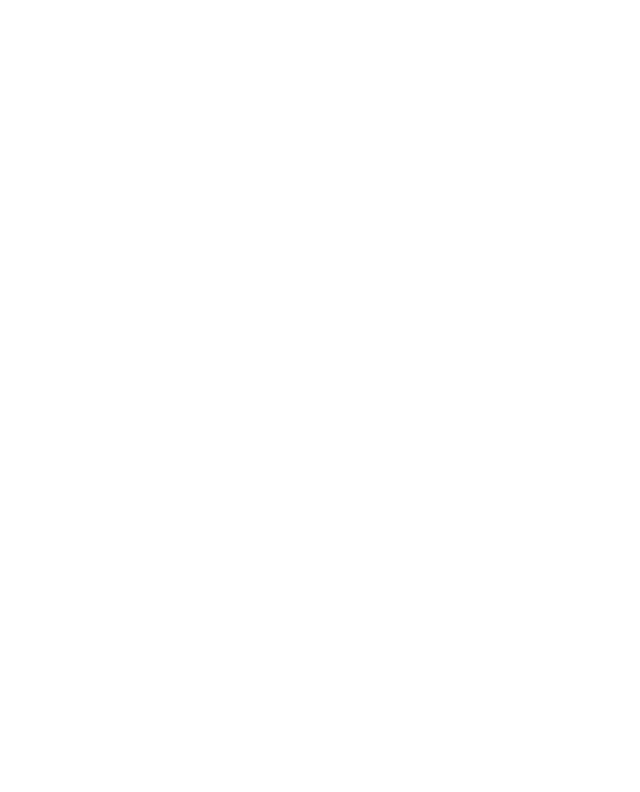
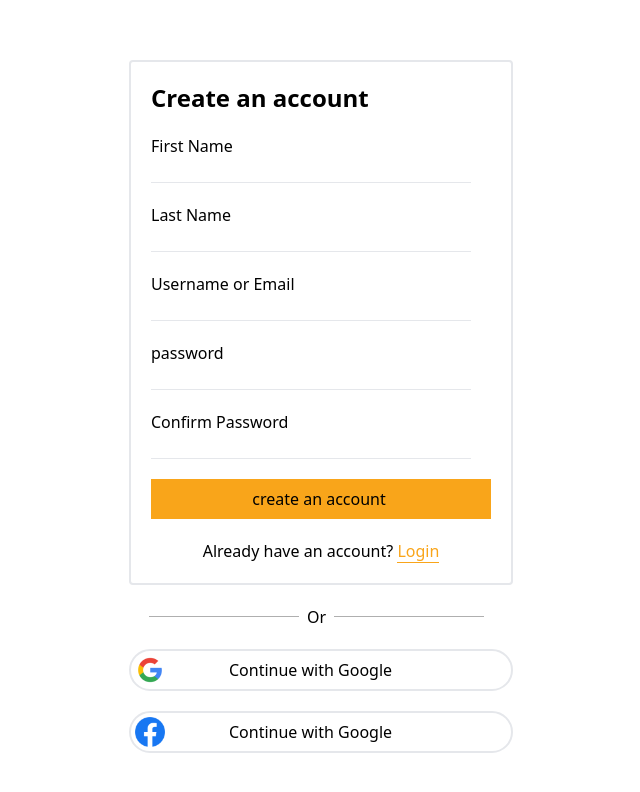
Before and after one commit to sixavengers/travel-agency-client, a React (Create React App) app: page / in a window 1280 px wide. Shown: the part 1594-2386 px from the top of the page, without its empty margins (319-959 px from the left). Before the commit the page ends 1600 px from the top, so only its background shows below. Built offline with nearby package versions, Linux system fonts and the light colour scheme.

Commit message:
register

```diff
--- a/src/App.tsx
+++ b/src/App.tsx
@@ -2,6 +2,7 @@ import "./App.css";
 import Home from "./components/Home/Home";
 import Navbar from "./components/Navbar";
 import Login from "./pages/login-register/Login";
+import Register from "./pages/login-register/Register";
 import "./utilities/CustomClass.css";
 function App() {
   return (
@@ -9,6 +10,7 @@ function App() {
       <Navbar />
       <Home />
       <Login />
+      <Register />
     </div>
   );
 }
--- /dev/null
+++ b/src/pages/login-register/Register.tsx
@@ -0,0 +1,172 @@
+import React from 'react';
+import { useForm } from 'react-hook-form';
+import google from "../../images/googleicon.png";
+import facebook from "../../images/facebookicon.png";
+
+const Register = () => {
+    const { register, formState: { errors }, handleSubmit } = useForm();
+    // const onSubmit = data => console.log(data);
+
+    return (
+        <div className='flex h-screen justify-center items-center'>
+            <div>
+                <div className="sm:w-86 lg:w-96 border-2 p-5 rounded">
+                    <div className="card-body">
+                        <h2 className="text-2xl font-bold mb-5">Create an account</h2>
+
+                        <form>
+                            <div className="form-control w-full max-w-xs border-b border-grey-dark">
+                                <label className="label">
+                                    <span className="label-text">First Name</span>
+                                </label>
+                                <input
+                                    type="text"
+                                    placeholder=""
+                                    className="input input-bordered w-full max-w-xs"
+                                    {...register("name", {
+                                        required: {
+                                            value: true,
+                                            message: 'Name is Required'
+                                        },
+                                    })}
+                                />
+                                <label className="label">
+                                    {errors.email?.type === 'required' && <span className="label-text-alt text-red-500">{ }</span>}
+                                </label>
+                            </div>
+
+
+                            <div className="form-control w-full max-w-xs border-b border-grey-dark mt-5">
+                                <label className="label">
+                                    <span className="label-text">Last Name</span>
+                                </label>
+                                <input
+                                    type="text"
+                                    placeholder=""
+                                    className="input input-bordered w-full max-w-xs"
+                                    {...register("name", {
+                                        required: {
+                                            value: true,
+                                            message: 'Name is Required'
+                                        },
+                                    })}
+                                />
+                                <label className="label">
+                                    {errors.email?.type === 'required' && <span className="label-text-alt text-red-500">{ }</span>}
+                                </label>
+                            </div>
+
+
+                            <div className="form-control w-full max-w-xs border-b border-grey-dark mt-5">
+                                <label className="label">
+                                    <span className="label-text ">Username or Email</span>
+                                </label>
+                                <input
+                                    type="email"
+                                    placeholder=""
+                                    className="input input-bordered w-full max-w-xs"
+                                    {...register("email", {
+                                        required: {
+                                            value: true,
+                                            message: 'Email is Required'
+                                        },
+                                        pattern: {
+                                            value: /[a-z0-9]+@[a-z]+\.[a-z]{2,3}/,
+                                            message: 'Provide a valid Email'
+                                        }
+                                    })}
+                                />
+                                <label className="label">
+                                    {errors.email?.type === 'required' && <span className="label-text-alt text-red-500"></span>}
+                                    {errors.email?.type === 'pattern' && <span className="label-text-alt text-red-500"></span>}
+
+                                </label>
+                            </div>
+
+                            <div className="form-control w-full max-w-xs border-b border-grey-dark mt-5">
+                                <label className="label">
+                                    <span className="label-text">password</span>
+                                </label>
+                                <input
+                                    type="password"
+                                    placeholder=""
+                                    className="input input-bordered w-full max-w-xs"
+                                    {...register("password", {
+                                        required: {
+                                            value: true,
+                                            message: 'password is Required'
+                                        },
+                                        minLength: {
+                                            value: 6,
+                                            message: 'Must be 6 characters or longer'
+                                        }
+                                    })}
+                                />
+                                <label className="label">
+                                    {errors.password?.type === 'required' && <span className="label-text-alt text-red-500"></span>}
+                                    {errors.password?.type === 'minLength' && <span className="label-text-alt text-red-500"></span>}
+
+                                </label>
+                            </div>
+
+
+                            <div className="form-control w-full max-w-xs border-b border-grey-dark mt-5">
+                                <label className="label">
+                                    <span className="label-text">Confirm Password</span>
+                                </label>
+                                <input
+                                    type="password"
+                                    placeholder=""
+                                    className="input input-bordered w-full max-w-xs"
+                                    {...register("password", {
+                                        required: {
+                                            value: true,
+                                            message: 'password is Required'
+                                        },
+                                        minLength: {
+                                            value: 6,
+                                            message: 'Must be 6 characters or longer'
+                                        }
+                                    })}
+                                />
+                                <label className="label">
+                                    {errors.password?.type === 'required' && <span className="label-text-alt text-red-500"></span>}
+                                    {errors.password?.type === 'minLength' && <span className="label-text-alt text-red-500"></span>}
+
+                                </label>
+                            </div>
+
+
+                            <div className='bg-[#F9A51A] p-2 mt-5'>
+                                <input className='btn w-full max-w-xs text-red' type="Submit" value="create an account" />
+                            </div>
+                        </form>
+
+                        <p className='mt-5 text-center'>Already have an account? <span className='text-[#F9A51A] border-b border-[#F9A51A]'>Login</span></p>
+
+                    </div>
+                </div>
+
+                <div className='mt-5 flex items-center ml-5'>
+                    <div style={{ height: '1px', width: '150px' }} className='bg-[#AFAFAF] '></div>
+                    <p className='px-2'>Or</p>
+                    <div style={{ height: '1px', width: '150px' }} className='bg-[#AFAFAF] '></div>
+                </div>
+
+                <div className='mt-5'>
+                    <div className='flex items-center border-2 rounded-3xl p-1'>
+                        <img src={google} alt="" />
+                        <button className='pl-16 text-center'>Continue with Google</button>
+                    </div>
+                    <div className='flex items-center border-2 rounded-3xl p-1 mt-5'>
+                        <img style={{ width: 30, height: 30 }} src={facebook} alt="" />
+                        <button className='pl-16 text-center'>Continue with Google</button>
+                    </div>
+                </div>
+
+            </div>
+        </div>
+    );
+};
+
+export default Register;
```
